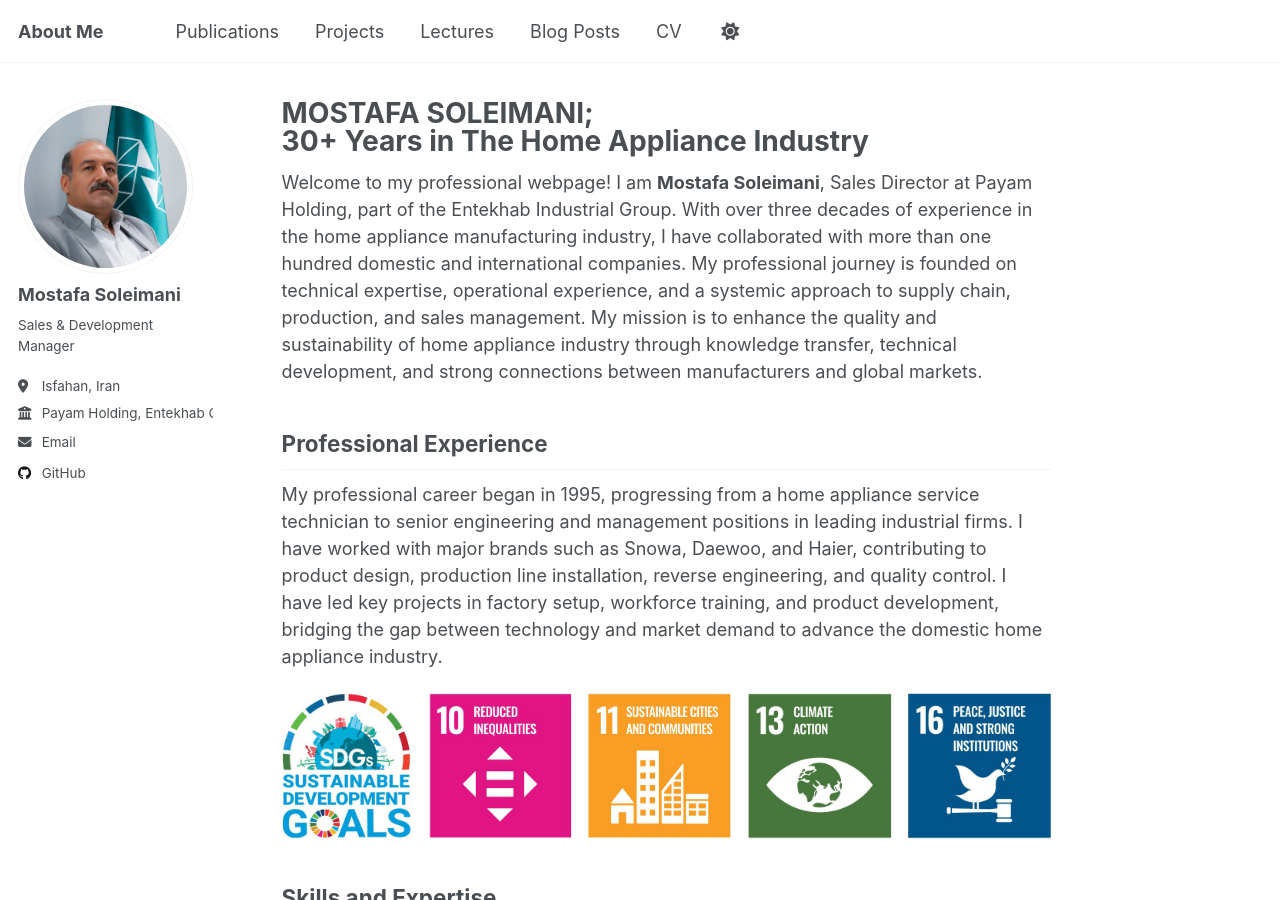
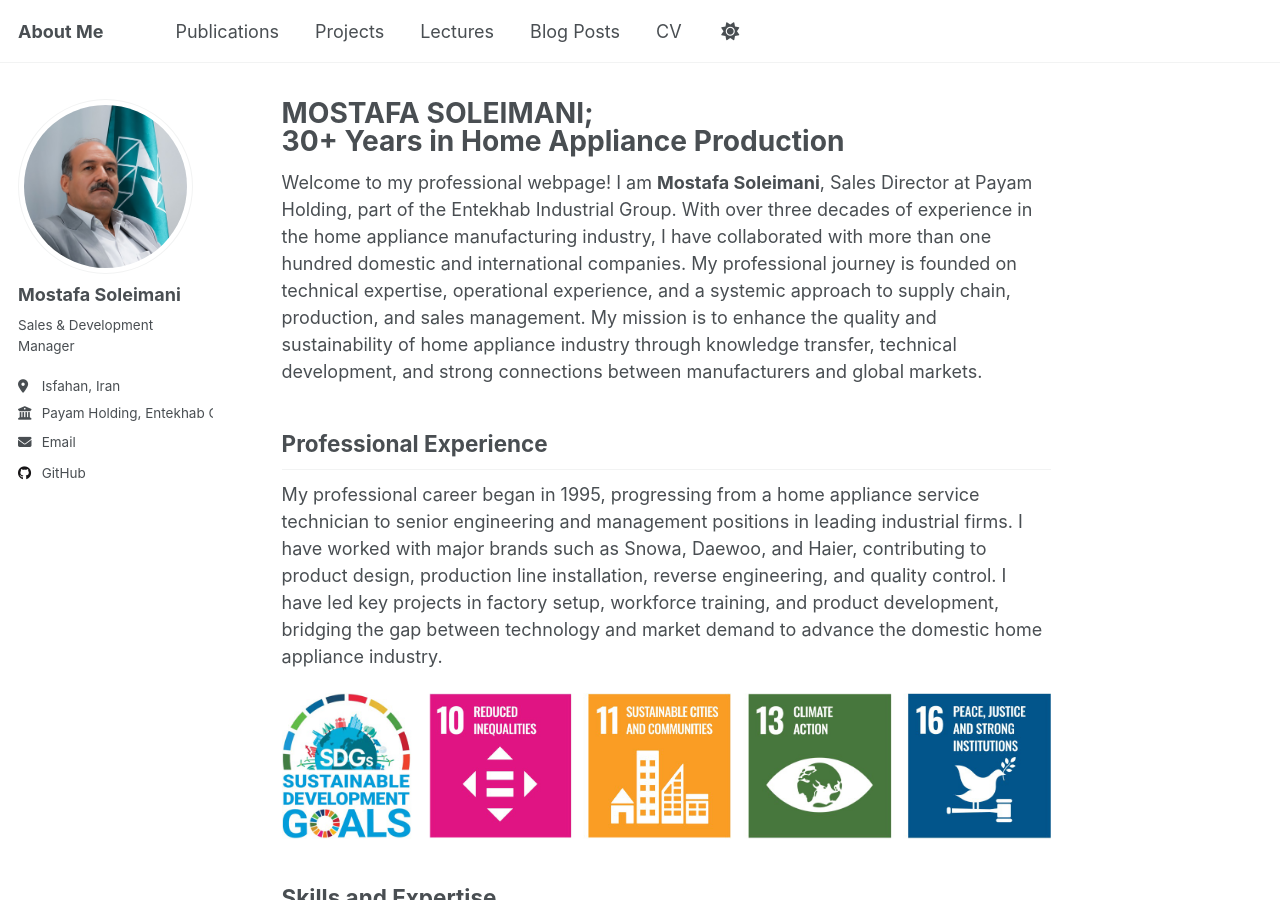
Before and after one commit to mo-soleimani/mo-soleimani.github.io, a Jekyll site: the page built from _pages/about.md, in a window 1280 px wide and 900 px high. Built offline with Jekyll 4.4.1, drawn with Linux system fonts in a browser that asks for light colours; some web fonts are replaced.

Commit message:
Update about.md

```diff
--- a/_pages/about.md
+++ b/_pages/about.md
@@ -1,6 +1,6 @@
 ---
 permalink: /
-title: '**MOSTAFA SOLEIMANI**; <br> 30+ Years in The Home Appliance Industry'
+title: '**MOSTAFA SOLEIMANI**; <br> 30+ Years in Home Appliance Production'
 author_profile: true
 redirect_from:
   - /about/
```
